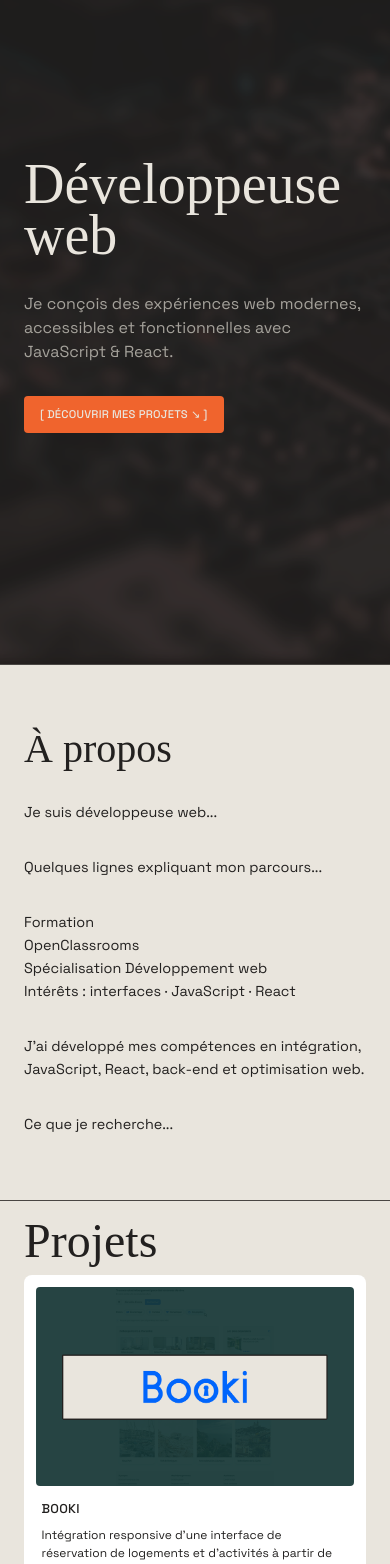
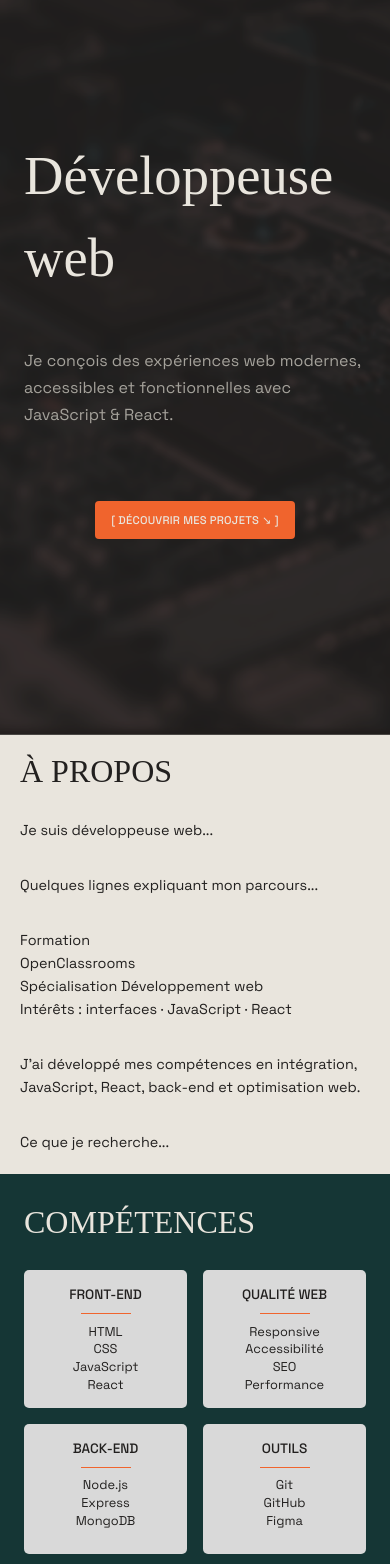
Before and after one commit to Daeliora/portfolio-2026, a React (Vite) app: page / in a window 390 px wide. Shown: the part 120-1684 px from the top of the page. Built offline with nearby package versions, Linux system fonts and the light colour scheme; a web font is replaced by a local one.

Commit message:
add home sections and error page + responsive

```diff
--- a/src/App.jsx
+++ b/src/App.jsx
@@ -3,15 +3,20 @@ import ProjectPage from './pages/Project/ProjectPage';
 import Navbar from './components/Navbar/Navbar';
 import Home from './pages/Home/Home';
 import Footer from './components/Footer/Footer';
+import Error from './pages/Error/Error';
+import ScrollToTop from './components/ScrollToTop/ScrollToTop';
+
 
 function App() {
   return (
     <>
+      <ScrollToTop />
       <Navbar />
 
       <Routes>
         <Route path="/" element={<Home />} />
         <Route path="/projets/:slug" element={<ProjectPage />} />
+        <Route path="*" element={<Error />} />
       </Routes>
 
       <Footer />
--- a/src/components/Section/ContactSection.jsx
+++ b/src/components/Section/ContactSection.jsx
@@ -14,13 +14,10 @@ function ContactSection() {
           UNE OPPORTUNITÉ ?
         </p>
 
-        <a href="mailto:ton-email@example.com">
+        <a href="mailto: elodie.chancerel.44@gmail.com">
           Parlons-en. ↗
         </a>
 
-        <a href="mailto:ton-email@example.com">
-          elodie.chancerel.44@gmail.com
-        </a>
       </div>
 
       <div className="contact-section__image">
--- /dev/null
+++ b/src/components/Section/SkillsSection.jsx
@@ -0,0 +1,59 @@
+function SkillsSection() {
+  return (
+    <section className="skills-section" id="competences">
+      <div className="skills-section__title">
+        <h2>Compétences</h2>
+      </div>
+
+      <div className="skills-section__grid">
+        <article className="skills-section__card">
+          <h3>Front-end</h3>
+          <span className="skills-section__line" />
+
+          <ul>
+            <li>HTML</li>
+            <li>CSS</li>
+            <li>JavaScript</li>
+            <li>React</li>
+          </ul>
+        </article>
+
+        <article className="skills-section__card">
+          <h3>Qualité web</h3>
+          <span className="skills-section__line" />
+
+          <ul>
+            <li>Responsive</li>
+            <li>Accessibilité</li>
+            <li>SEO</li>
+            <li>Performance</li>
+          </ul>
+        </article>
+
+        <article className="skills-section__card">
+          <h3>Back-end</h3>
+          <span className="skills-section__line" />
+
+          <ul>
+            <li>Node.js</li>
+            <li>Express</li>
+            <li>MongoDB</li>
+          </ul>
+        </article>
+
+        <article className="skills-section__card">
+          <h3>Outils</h3>
+          <span className="skills-section__line" />
+
+          <ul>
+            <li>Git</li>
+            <li>GitHub</li>
+            <li>Figma</li>
+          </ul>
+        </article>
+      </div>
+    </section>
+  );
+}
+
+export default SkillsSection;
--- a/src/index.css
+++ b/src/index.css
@@ -12,6 +12,7 @@
 
   --font-display: 'Italiana', serif;
   --font-body: 'Space Grotesk', sans-serif;
+  --navbar-height: 70px;
 }
 
 * {
@@ -43,6 +44,14 @@ img {
   display: block;
   max-width: 100%;
 }
+
+.about-section,
+.skills-section,
+.home-projects,
+.contact-section {
+  scroll-margin-top: var(--navbar-height);
+}
+
 
 .project-hero {
   padding: 10rem 6vw 3rem;
@@ -628,22 +637,24 @@ img {
 
 .mobile-menu__panel {
   position: fixed;
-  top: 0;
+  top: 80px;
   right: 0;
   z-index: -1;
   display: flex;
   flex-direction: column;
   justify-content: center;
   gap: 2rem;
-  width: 100%;
-  height: 100vh;
-  padding: 6rem 1.5rem 2rem;
+  width: 70%;
+  height: 60vh;
+  padding: 2rem 1.5rem 2rem;
   background-color: var(--color-background);
+  box-shadow: 0 2px 15px rgba(0, 0, 0, 0.1);
+  border-bottom-left-radius: 15px;
 }
 
 .mobile-menu__panel a {
   font-family: var(--font-display);
-  font-size: clamp(2.5rem, 12vw, 5rem);
+  font-size: clamp(1.5rem, 10vw, 5rem);
 }
 
 /*--------------------------------------------*/
@@ -666,10 +677,11 @@ img {
   display: flex;
   flex-direction: column;
   justify-content: center;
-  padding: 8rem 6vw 6rem;
+  padding: 6rem 6vw;
   overflow: hidden;
   background-color: var(--color-surface);
   color: var(--color-text-light);
+  margin-top: var(--navbar-height);
 }
 
 .home-hero::before {
@@ -698,17 +710,17 @@ img {
 }
 
 .home-hero h1 {
-  max-width: 900px;
+  max-width: 850px;
   margin: 0;
   font-family: var(--font-display);
-  font-size: clamp(4rem, 10vw, 9rem);
+  font-size: clamp(4rem, 9vw, 10rem);
   font-weight: 400;
-  line-height: 0.9;
+  line-height: 1.2;
 }
 
 .home-hero__statement {
   max-width: 700px;
-  margin: 3rem 0 0;
+  margin: 4rem 0 0;
   font-size: 1.25rem;
   line-height: 1.5;
   color: var(--color-text-secondary);
@@ -719,7 +731,7 @@ img {
   align-items: center;
   justify-content: center;
   align-self: flex-start;
-  margin-top: 2.5rem;
+  margin-top: 4.5rem;
   padding: 0.8rem 1.25rem;
   border-radius: 4px;
   background-color: var(--color-accent);
@@ -744,11 +756,12 @@ img {
 @media (max-width: 768px) {
   .home-hero {
     min-height: calc(100svh - 60px);
-    padding: 7rem 1.5rem 4rem;
+    padding: 1.5rem 1.5rem 4rem;
+    justify-content: center;
   }
 
   .home-hero::before {
-    background-position: center;
+    background-position: 70% center;
   }
 
   .home-hero::after {
@@ -756,20 +769,112 @@ img {
   }
 
   .home-hero h1 {
-    font-size: clamp(3.5rem, 14vw, 5rem);
+    font-size: clamp(3.3rem, 14vw, 5rem);
+    line-height: 1.5;
+    margin: 30px 0 0 0;
   }
 
   .home-hero__statement {
-    margin-top: 2rem;
+    margin-top: 3rem;
     font-size: 1rem;
+    line-height: 1.7;
   }
 
   .home-hero__cta {
-  margin-top: 2rem;
-  padding: 0.7rem 1rem;
+  margin-top: 4.5rem;
+  padding: 0.75rem 1rem;
   font-size: 0.7rem;
+  align-self: center;
 }
 }
+
+
+/*----------------------------------Skills Section----------------------------------------*/
+
+.skills-section {
+  display: grid;
+  grid-template-columns: minmax(180px, 0.35fr) minmax(0, 1fr);
+  gap: 4rem;
+  padding: 4rem 6vw;
+  background-color: var(--color-green);
+  color: var(--color-text-light);
+}
+
+.skills-section__title h2 {
+  margin: 0;
+  font-family: var(--font-display);
+  font-size: clamp(2rem, 4vw, 3.5rem);
+  font-weight: 400;
+  line-height: 1;
+  text-transform: uppercase;
+}
+
+.skills-section__grid {
+  display: grid;
+  grid-template-columns: repeat(2, minmax(180px, 1fr));
+  gap: 2rem 6rem;
+  max-width: 600px;
+  margin-left: 200px;
+}
+
+.skills-section__card {
+  display: flex;
+  flex-direction: column;
+  align-items: center;
+  min-height: 145px;
+  padding: 1rem;
+  border-radius: 5px;
+  background-color: #d9d9d9;
+  color: var(--color-text);
+  text-align: center;
+}
+
+.skills-section__card h3 {
+  margin: 0;
+  font-size: 0.85rem;
+  font-weight: 500;
+  text-transform: uppercase;
+}
+
+.skills-section__line {
+  width: 50px;
+  height: 1px;
+  margin: 0.6rem 0;
+  background-color: var(--color-accent);
+}
+
+.skills-section__card ul {
+  display: flex;
+  flex-direction: column;
+  gap: 0.15rem;
+  margin: 0;
+  padding: 0;
+  list-style: none;
+  font-size: 0.8rem;
+  line-height: 1.2;
+}
+
+/*--------------------------------------------*/
+
+@media (max-width: 768px) {
+  .skills-section {
+    grid-template-columns: 1fr;
+    gap: 2rem;
+    padding: 2rem 1.5rem;
+  }
+
+  .skills-section__grid {
+    grid-template-columns: repeat(2, minmax(120px, 1fr));
+    gap: 1rem;
+    width: 100%;
+    margin-left: 0;
+  }
+
+  .skills-section__card {
+    min-height: 130px;
+  }
+}
+
 
 /*----------------------------------Home Projects----------------------------------------------------*/
 
@@ -785,35 +890,48 @@ img {
 .home-projects__header h2 {
   margin: 0 0 -30px 0;
   font-family: var(--font-display);
-  font-size: clamp(3rem, 6vw, 5rem);
+  font-size: clamp(2rem, 4vw, 3.5rem);
   font-weight: 400;
   line-height: 1;
+  text-transform: uppercase;
+
 }
 
 .home-projects__grid {
-  display: flex;
-  flex-direction: column;
-  gap: 1rem;
+  display: grid;
+  grid-template-columns: repeat(2, minmax(0, 1fr));
+  gap: 4rem 10rem;
 }
 
 @media (max-width: 768px) {
     .home-projects {
-    padding: 1rem 1.5rem 5rem;
+    padding: 2rem 1.5rem 5rem;
   }
 
   .home-projects__header {
-    margin-bottom: 2.5rem;
+    margin-bottom: 1.5rem;
   }
 
   .home-projects__grid {
-    gap: 2rem;
+    grid-template-columns: 1fr;
+    gap: 1.5rem;
   }
+
+  .home-projects__header h2 {
+  margin: 0;
+  font-family: var(--font-display);
+  font-size: clamp(2rem, 4vw, 3.5rem);
+  font-weight: 400;
+  line-height: 1;
+  text-transform: uppercase;
+}
+
 }
 
 /*----------------------------------Project Card----------------------------------------------------*/
 
 .project-card {
-  width: min(650px, 70%);
+  width: min(650px, 100%);
 }
 
 .project-card:nth-child(even) {
@@ -911,16 +1029,17 @@ img {
   display: grid;
   grid-template-columns: minmax(180px, 0.35fr) minmax(0, 1fr);
   gap: 4rem;
-  padding: 5rem 6vw;
+  padding: 2rem 6vw;
   border-top: 1px solid var(--color-border);
 }
 
 .about-section__title h2 {
   margin: 0;
   font-family: var(--font-display);
-  font-size: clamp(2.5rem, 5vw, 4rem);
+  font-size: clamp(2rem, 4vw, 3.5rem);
   font-weight: 400;
   line-height: 1;
+  text-transform: uppercase;
 }
 
 .about-section__content {
@@ -943,7 +1062,7 @@ img {
   .about-section {
     grid-template-columns: 1fr;
     gap: 2rem;
-    padding: 4rem 1.5rem;
+    padding: 20px 20px;
   }
 
   .about-section__content p {
@@ -965,9 +1084,10 @@ img {
 .contact-section__title h2 {
   margin: 0;
   font-family: var(--font-display);
-  font-size: clamp(2.5rem, 5vw, 4rem);
+  font-size: clamp(2rem, 4vw, 3.5rem);
   font-weight: 400;
   line-height: 1;
+  text-transform: uppercase;
 }
 
 .contact-section__content {
@@ -976,19 +1096,19 @@ img {
   align-items: flex-start;
   gap: 1.25rem;
   padding-top: 0.25rem;
+  margin-left: 130px;
 }
 
 .contact-section__content p {
   margin: 0 0 0.5rem;
-  font-size: 0.8rem;
-  line-height: 1.5;
+  font-size: 1.5rem;
+  line-height: 2;
 }
 
 .contact-section__content a {
   position: relative;
   display: inline-block;
-  padding-bottom: 0.3rem;
-  font-size: 0.85rem;
+  font-size: 4rem;
 }
 
 .contact-section__content a::after {
@@ -1026,7 +1146,22 @@ img {
   .contact-section {
     grid-template-columns: 1fr;
     gap: 2.5rem;
-    padding: 4rem 1.5rem;
+    padding: 20px 20px;
+  }
+
+  .contact-section__content {
+    margin-left: 0;
+  }
+
+  .contact-section__content p {
+    margin: 0 3rem 1rem;
+    font-size: 1.25rem;
+    line-height: 2;
+  }
+
+  .contact-section__content a {
+    margin: 0 3rem 1rem;
+    font-size: 2rem;
   }
 
   .contact-section__image {
@@ -1098,3 +1233,80 @@ img {
     gap: 1.5rem;
   }
 }
+
+/*---------------------------------- Error Page ----------------------------------*/
+
+.error-page {
+  min-height: calc(100vh - var(--navbar-height));
+  display: flex;
+  align-items: center;
+  justify-content: center;
+  padding: 130px 40px 60px 40px;
+  background-color: var(--color-green);
+}
+
+.error-page__content {
+  max-width: 1000px;
+  text-align: center;
+  background-color: var(--color-background);
+  border-radius: 15px;
+  padding: 4rem 6vw;
+}
+
+.error-page__code {
+  margin: 0;
+  font-size: clamp(8rem, 20vw, 18rem);
+  font-weight: 400;
+  line-height: 1;
+  color: var(--color-text);
+}
+
+.error-page h1 {
+  margin: 0;
+  font-family: var(--font-display);
+  font-size: clamp(2.5rem, 5vw, 5rem);
+  font-weight: 400;
+  line-height: 0.5;
+  color: var(--color-text);
+}
+
+.error-page__message {
+  max-width: 500px;
+  margin: 4rem auto 0;
+  color: var(--color-text);
+  font-size: 1rem;
+  line-height: 1.6;
+}
+
+.error-page__link {
+  display: inline-flex;
+  margin-top: 2.5rem;
+  color: var(--color-accent);
+  font-size: 2rem;
+  text-transform: uppercase;
+}
+
+/*----------------------------------*/
+@media (max-width: 768px) {
+  .error-page {
+    min-height: calc(100svh - var(--navbar-height));
+    padding: 80px 20px 10px 20px;
+  }
+
+  .error-page__code {
+    font-size: clamp(7rem, 30vw, 11rem);
+  }
+
+  .error-page h1 {
+  font-size: clamp(2.3rem, 5vw, 5rem);
+  }
+
+  .error-page__message {
+    font-size: 0.9rem;
+  }
+
+  .error-page__link {
+  margin-top: 3rem;
+  font-size: 1.5rem;
+}
+}
--- a/src/pages/Home/Home.jsx
+++ b/src/pages/Home/Home.jsx
@@ -1,6 +1,7 @@
 import projects from '../../data/projects';
 import ProjectCard from '../../components/Project/ProjectCard/ProjectCard';
 import AboutSection from '../../components/Section/AboutSection';
+import SkillsSection from '../../components/Section/SkillsSection';
 import ContactSection from '../../components/Section/ContactSection';
 
 function Home() {
@@ -20,6 +21,8 @@ function Home() {
 
       <AboutSection />
 
+      <SkillsSection />
+
       <section className="home-projects" id="projets">
         <div className="home-projects__header">
           <h2>Projets</h2>
```
Also changed, not shown: src/components/MobileMenu/MobileMenu.jsx (+4 -4 lines), src/components/Navbar/Navbar.jsx (+11 -2 lines), src/components/ScrollToTop/ScrollToTop.jsx (added, +14 -0 lines), src/pages/Error/Error.jsx (added, +21 -0 lines).
